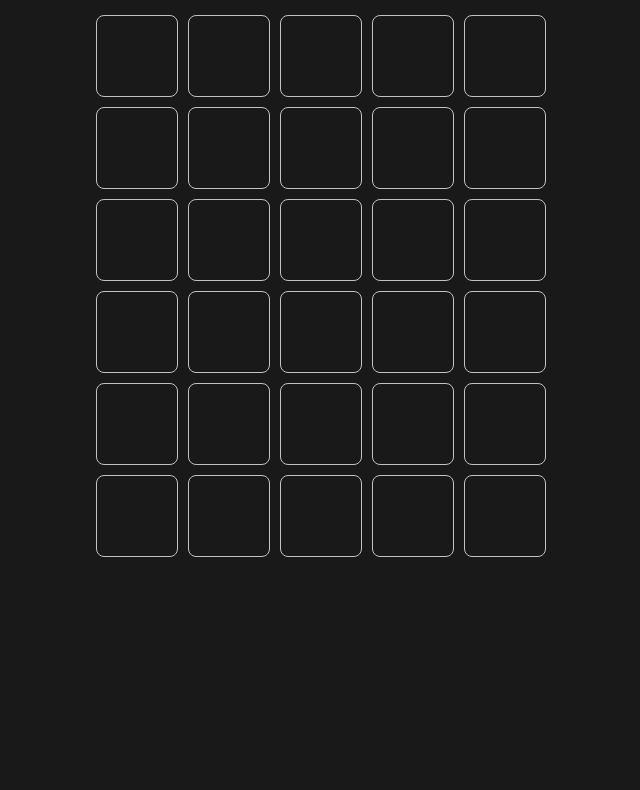
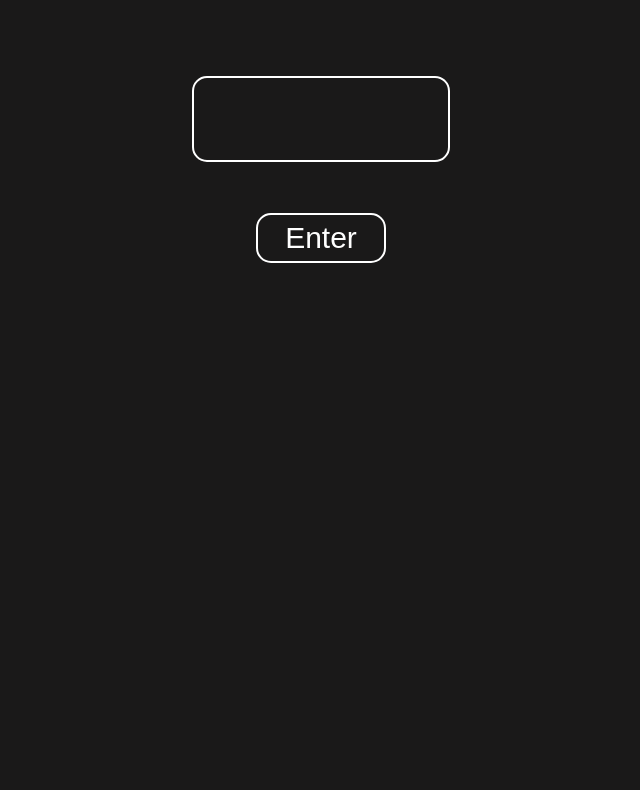
Before and after one commit to NotRikko/wordle-vtuber-edition, a plain HTML site: page index.html in a window 1280 px wide. Shown: the part 112-902 px from the top of the page, without its empty margins (319-959 px from the left). Before the commit the page ends 800 px from the top, so only its background shows below. Drawn offline with Linux system fonts and the light colour scheme.

Commit message:
added java.js file Added some basic java functionality

```diff
--- a/index.html
+++ b/index.html
@@ -5,11 +5,15 @@
     <meta name="viewport" content="width=device-width, initial-scale=1.0">
     <link rel="stylesheet" href="style.css">
     <title>Vtuber Wordle</title>
+    <script src="java.js" defer></script>
 </head>
 <body>
     <div class="main-container">
         <h1>Vordle</h1>
-        <div id="game-container">
+        <div class="main-container2">
+            <input id="answer" type="text">
+            <button id="play" onclick="reveal()">Enter</button>
+            <div id="game-container" style="visibility: hidden">
                 <div class="box">
                     <input type="text" class="input" maxlength="1"/>
                 </div>
--- a/java.js
+++ b/java.js
@@ -1,8 +1,21 @@
-function multiplyNode(node, count, deep) {
-    for (let i =0, copy; i < count -1; i++) {
-        copy = node.cloneNode(deep);
-        node.parentNode.insertBefore(copy,node);
+function reveal(){
+    let answer = document.getElementById("answer").value;
+    if (answer === "Enna") {
+            let node = document.getElementById('game-container')
+            if (node.style.visibility == 'visible' ) {
+                node.style.visibility = 'hidden';
+            }
+            else
+                node.style.visibility = 'visible'
+        }
+    else alert("Wrong Answer");
     }
-}
 
-multiplyNode(document.querySelector('#box'),6, true);
+
+let input = document.getElementById("answer");
+input.addEventListener("keypress", function(event) {
+    if (event.key === "Enter") {
+        event.preventDefault();
+        document.getElementById("play").click();
+    }
+});
--- a/style.css
+++ b/style.css
@@ -9,6 +9,14 @@ body {
     flex-direction: column;
     justify-content: center;
     align-items: center;
+    gap: 5vw;
+    margin-top: 2vw;
+}
+
+.main-container2 {
+    display: flex;
+    flex-direction: column;
+    gap: 4vw;
 }
 
 h1 {
@@ -16,12 +24,37 @@ h1 {
     font-weight: 800;
 }
 
+#answer {
+    align-self: center;
+    width: 250px;
+    height: 80px;
+    font-size: 40px;
+    text-align: center;
+    color: white;
+    border: solid white 2px;
+    border-radius: 15px;
+    background-color: rgba(0, 0, 0, 0);
+}
+
+#play {
+    align-self: center;
+    width: 130px;
+    height: 50px;
+    font-size: 30px;
+    color: white;
+    border: solid white 2px;
+    border-radius: 15px;
+    background-color: rgba(0, 0, 0, 0);
+}
+
+}
+
 #game-container {
     display: grid;
     grid-template-columns: auto auto auto auto auto;
     row-gap: 10px;
     column-gap: 10px;
-    padding: 20px 40px;
+    padding: 20px 3px;
 }
 
 
```
